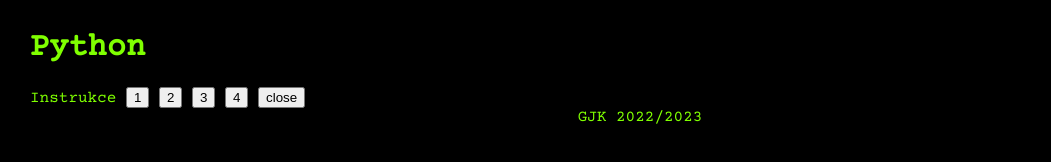
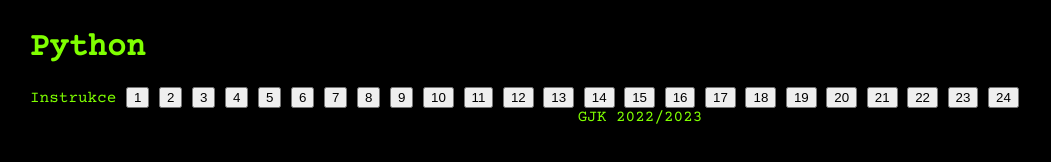
Before and after one commit to baraHer/adventni_kalendar_python, a plain HTML site: page index.html in a window 1280 px wide. Shown: the whole page, without its empty margins (0-1051 px from the left). Drawn offline with nearby package versions, Linux system fonts and the light colour scheme.

Commit message:
pridan zbytek buttonu

```diff
--- a/index.html
+++ b/index.html
@@ -14,15 +14,35 @@
     <h1>Python</h1>
     <a class="instrukce-odkaz" href="instrukce.html">Instrukce</a>
 
-    <button onclick="zobrazOkno(1)">1</button>
-    <button onclick="zobrazOkno(2)">2</button>
-    <button onclick="zobrazOkno(3)">3</button>
-    <button onclick="zobrazOkno(4)">4</button>
-    <button onclick="zavriOkno()">close</button>
+    <button id="b1" onclick="zobrazOkno(1)">1</button>
+    <button id="b2" onclick="zobrazOkno(2)">2</button>
+    <button id="b3" onclick="zobrazOkno(3)">3</button>
+    <button id="b4" onclick="zobrazOkno(4)">4</button>
+    <button id="b5" onclick="zobrazOkno(5)">5</button>
+    <button id="b6" onclick="zobrazOkno(6)">6</button>
+    <button id="b7" onclick="zobrazOkno(7)">7</button>
+    <button id="b8" onclick="zobrazOkno(8)">8</button>
+    <button id="b9" onclick="zobrazOkno(9)">9</button>
+    <button id="b10" onclick="zobrazOkno(10)">10</button>
+    <button id="b11" onclick="zobrazOkno(11)">11</button>
+    <button id="b12" onclick="zobrazOkno(12)">12</button>
+    <button id="b13" onclick="zobrazOkno(13)">13</button>
+    <button id="b14" onclick="zobrazOkno(14)">14</button>
+    <button id="b15" onclick="zobrazOkno(15)">15</button>
+    <button id="b16" onclick="zobrazOkno(16)">16</button>
+    <button id="b17" onclick="zobrazOkno(17)">17</button>
+    <button id="b18" onclick="zobrazOkno(18)">18</button>
+    <button id="b19" onclick="zobrazOkno(19)">19</button>
+    <button id="b20" onclick="zobrazOkno(20)">20</button>
+    <button id="b21" onclick="zobrazOkno(21)">21</button>
+    <button id="b22" onclick="zobrazOkno(22)">22</button>
+    <button id="b23" onclick="zobrazOkno(23)">23</button>
+    <button id="b24" onclick="zobrazOkno(24)">24</button>
 
     <div class="lekce-okno">
         <button class="button-prev" onclick="zobrazPredchoziLekci(cisloZobrazeneLekce)">predchozi</button>
         <button class="button-next" onclick="zobrazNasledujiciLekci(cisloZobrazeneLekce)">dalsi</button>
+        <button onclick="zavriOkno()">close</button>
 
         <div class="lekce-obsah" id="d1">1</div>
         <div class="lekce-obsah" id="d2">2</div>
```
